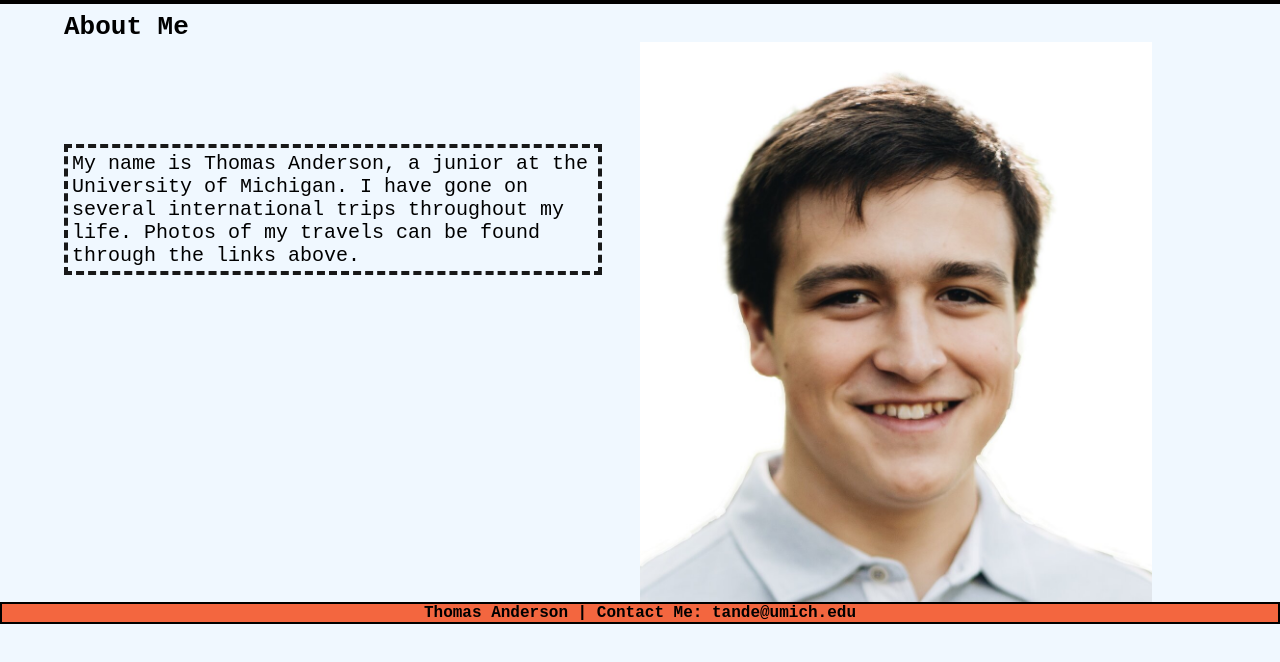
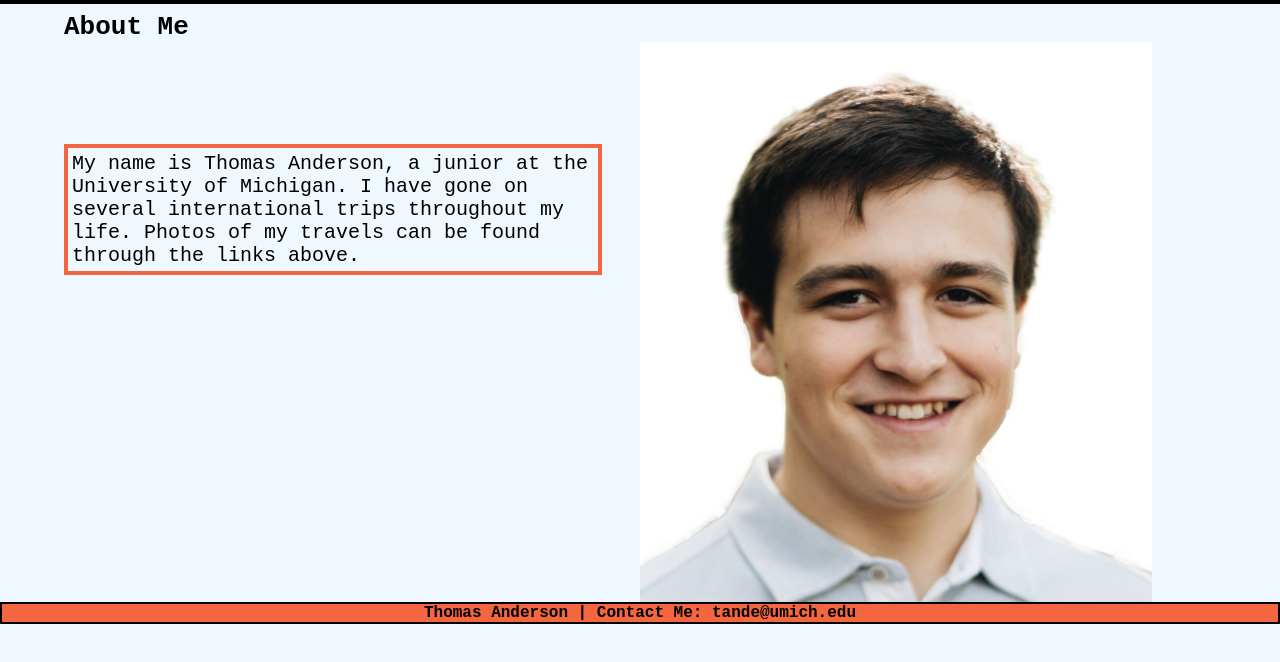
Before and after one commit to tandeUMICH/339_Project, a plain HTML site: page index.html in a window 1280 px wide. Shown: the part 82-744 px from the top of the page. Drawn offline with Linux system fonts and the light colour scheme.

Commit message:
Update style.css

```diff
--- a/css/style.css
+++ b/css/style.css
@@ -124,7 +124,7 @@ p.about {
     margin: 5%;
     font-size: 17px;
     padding: 4px;
-    border: 4px dashed #191919;
+    border: 4px solid #f3663f;
 }
 
 img {
```
